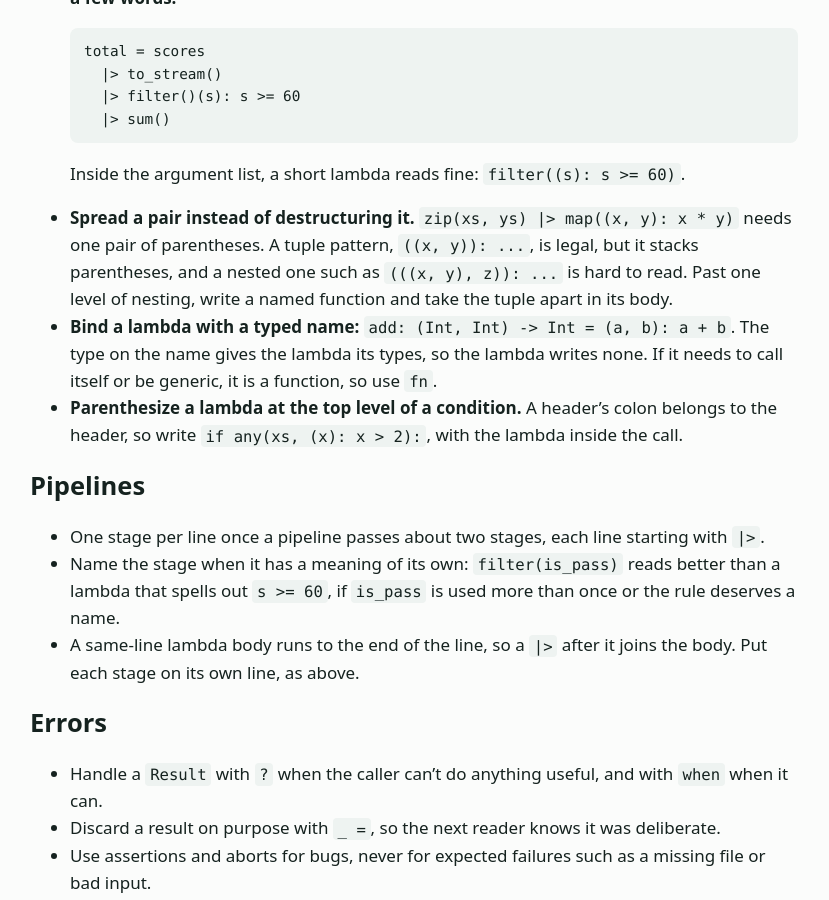
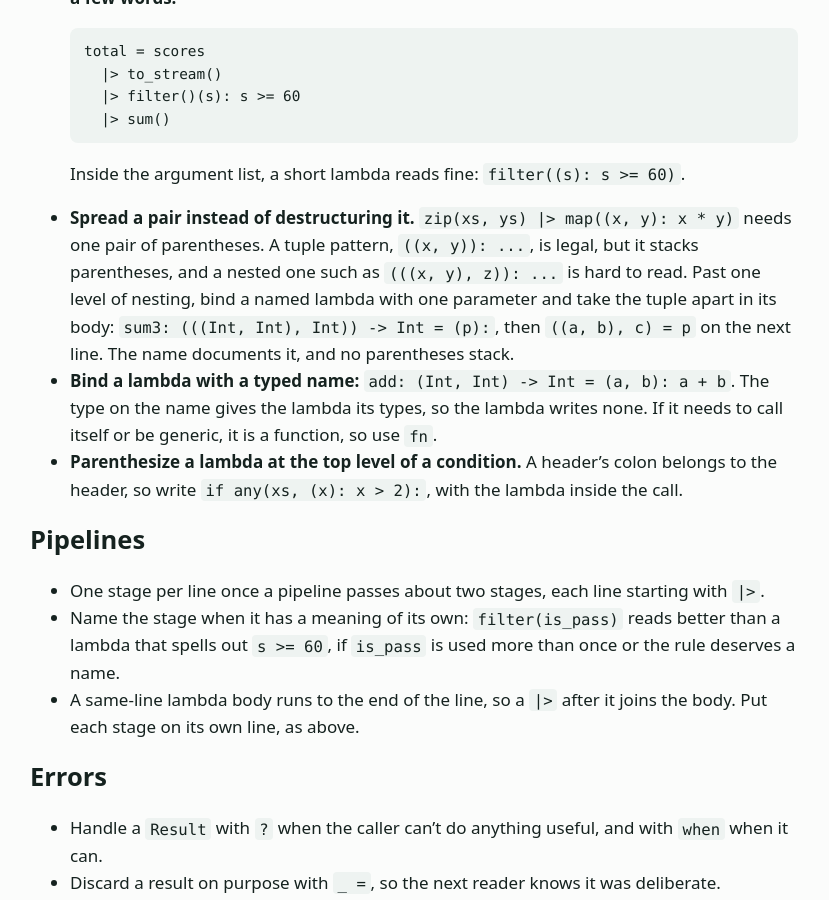
Before and after one commit to slconverse1/moxie, a Jekyll site: the page built from docs/style.md, in a window 1280 px wide and 900 px high, scrolled down 1597 px. Shown: the whole window, without its empty margins (226-1055 px from the left). Built offline with Jekyll 4.4.1, drawn with Linux system fonts in a browser that asks for light colours.

Commit message:
Docs: nested tuple patterns are bound to a named lambda that takes the tuple apart in its body
Co-Authored-By: Claude Sonnet 5.5 <noreply@anthropic.com>
Claude-Session: https://claude.ai/code/session_01XCzUchPRZuBnrDtgjNTTye

````diff
--- a/docs/style.md
+++ b/docs/style.md
@@ -48,7 +48,7 @@ A lambda is a function with no name, written `(params): body`. It is meant to be
   ```
 
   Inside the argument list, a short lambda reads fine: `filter((s): s >= 60)`.
-- **Spread a pair instead of destructuring it.** `zip(xs, ys) |> map((x, y): x * y)` needs one pair of parentheses. A tuple pattern, `((x, y)): ...`, is legal, but it stacks parentheses, and a nested one such as `(((x, y), z)): ...` is hard to read. Past one level of nesting, write a named function and take the tuple apart in its body.
+- **Spread a pair instead of destructuring it.** `zip(xs, ys) |> map((x, y): x * y)` needs one pair of parentheses. A tuple pattern, `((x, y)): ...`, is legal, but it stacks parentheses, and a nested one such as `(((x, y), z)): ...` is hard to read. Past one level of nesting, bind a named lambda with one parameter and take the tuple apart in its body: `sum3: (((Int, Int), Int)) -> Int = (p):`, then `((a, b), c) = p` on the next line. The name documents it, and no parentheses stack.
 - **Bind a lambda with a typed name:** `add: (Int, Int) -> Int = (a, b): a + b`. The type on the name gives the lambda its types, so the lambda writes none. If it needs to call itself or be generic, it is a function, so use `fn`.
 - **Parenthesize a lambda at the top level of a condition.** A header's colon belongs to the header, so write `if any(xs, (x): x > 2):`, with the lambda inside the call.
 
````
Also changed, not shown: docs/gc/spec.md (+1 -1 lines), docs/spec.md (+1 -1 lines).
